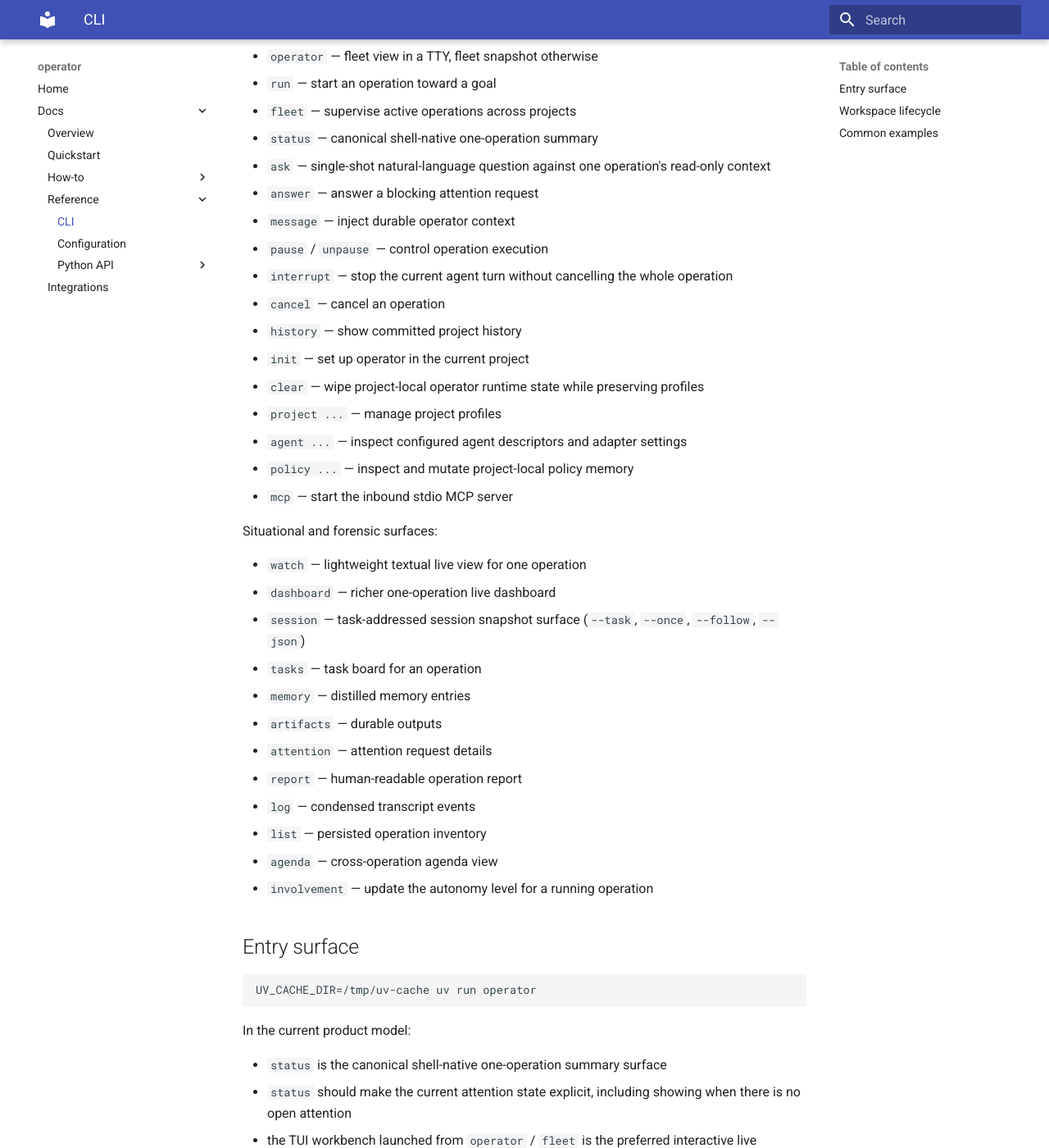
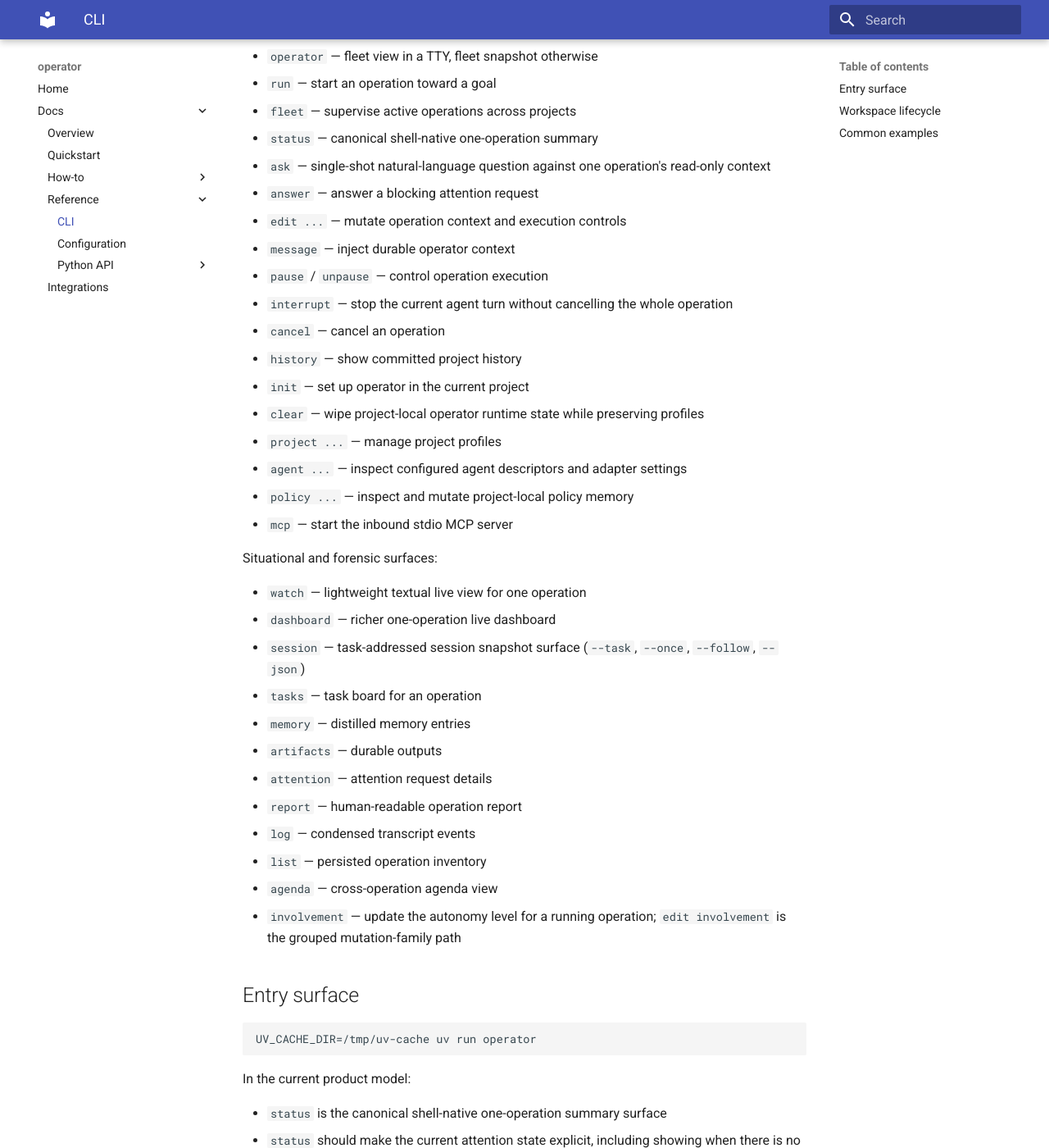
Before and after one commit to uthunderbird/vibechord, an MkDocs documentation site: the page built from docs/reference/cli.md, in a window 1280 px wide and 1400 px high, scrolled down 644 px. Shown: the whole window at 82% size. Built offline with MkDocs 1.6.1 and Material for MkDocs 9.7.7, drawn with Linux system fonts in a browser that asks for light colours.

Commit message:
Add grouped edit involvement command

```diff
--- a/docs/reference/cli.md
+++ b/docs/reference/cli.md
@@ -28,6 +28,7 @@ Primary workflow surfaces:
 - `status` — canonical shell-native one-operation summary
 - `ask` — single-shot natural-language question against one operation's read-only context
 - `answer` — answer a blocking attention request
+- `edit ...` — mutate operation context and execution controls
 - `message` — inject durable operator context
 - `pause` / `unpause` — control operation execution
 - `interrupt` — stop the current agent turn without cancelling the whole operation
@@ -53,7 +54,8 @@ Situational and forensic surfaces:
 - `log` — condensed transcript events
 - `list` — persisted operation inventory
 - `agenda` — cross-operation agenda view
-- `involvement` — update the autonomy level for a running operation
+- `involvement` — update the autonomy level for a running operation; `edit involvement` is the
+  grouped mutation-family path
 
 ## Entry surface
 
```
Also changed, not shown: design/adr/0219-cli-surface-reduction-and-command-family-consolidation.md (+5 -4 lines), docs/reference/cli-command-contracts.md (+1 -0 lines), docs/reference/cli-command-inventory.md (+1 -0 lines), 3 other files.
